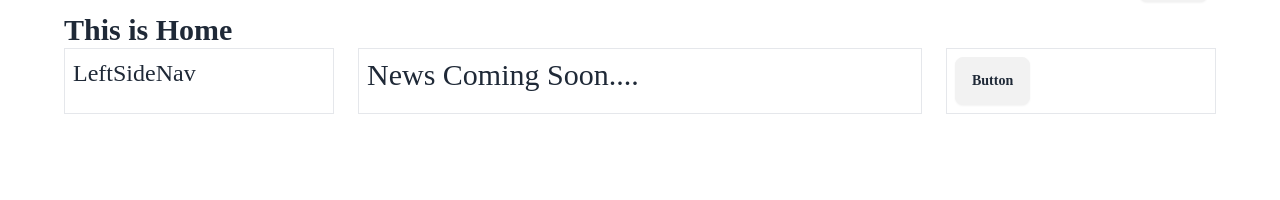
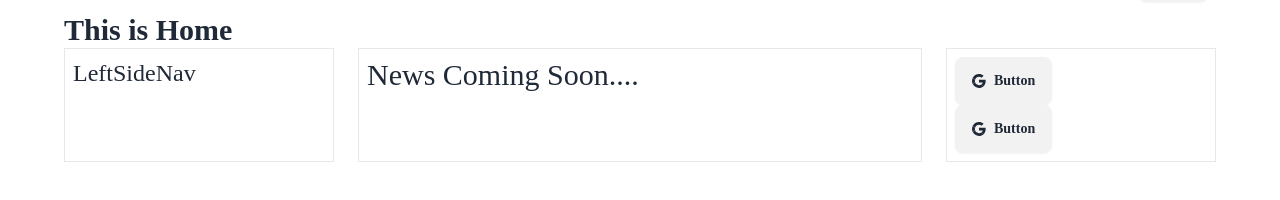
Before and after one commit to alalhosen/react-dragon-news-auth, a React (Vite) app: page / in a window 1280 px wide. Shown: the part 218-418 px from the top of the page. Built offline with nearby package versions, Linux system fonts and the light colour scheme.

Commit message:
install react icon

```diff
--- a/package.json
+++ b/package.json
@@ -17,6 +17,7 @@
     "react": "^19.2.0",
     "react-dom": "^19.2.0",
     "react-fast-marquee": "^1.6.5",
+    "react-icons": "^5.5.0",
     "react-router-dom": "^7.12.0",
     "sort-by": "^1.2.0"
   },
--- a/src/pages/Shared/RightSideNav/RightSideNav.jsx
+++ b/src/pages/Shared/RightSideNav/RightSideNav.jsx
@@ -1,9 +1,21 @@
+import { GrGoogle } from "react-icons/gr";
+
 const RightSideNav = () => {
   return (
-    <button className="btn">
-
-      Button
-    </button>
+    <div>
+      <div>
+        <button className="btn">
+          <GrGoogle></GrGoogle>
+          Button
+        </button>
+      </div>
+      <div>
+        <button className="btn">
+          <GrGoogle></GrGoogle>
+          Button
+        </button>
+      </div>
+    </div>
   );
 };
 
```
Also changed, not shown: 1 other file (tests, documents, lock files or other folders).
